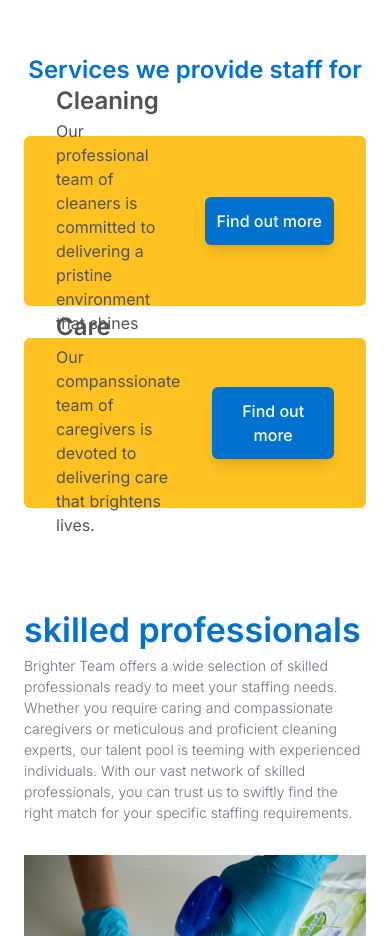
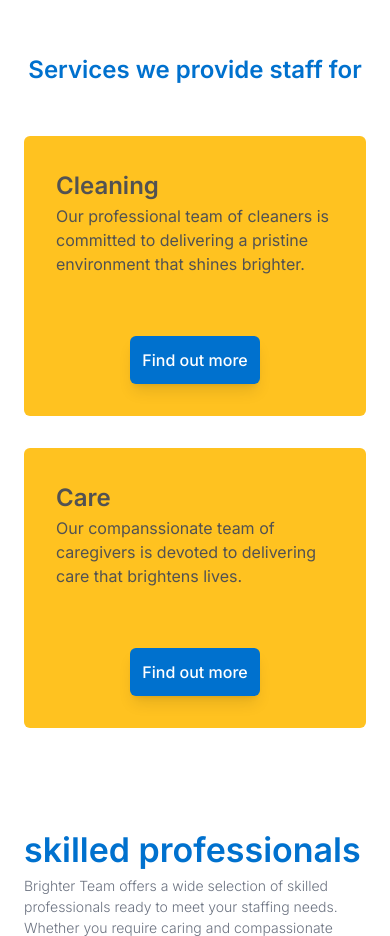
Before and after one commit to manuelking/rosam-app, a Next.js app: page / in a window 390 px wide. Shown: the part 880-1816 px from the top of the page. Built offline with nearby package versions, Linux system fonts and the light colour scheme.

Commit message:
making services card responsive

```diff
--- a/app/page.tsx
+++ b/app/page.tsx
@@ -47,7 +47,7 @@ export default function Home() {
 
         <div className="grid md:grid-cols-2 grid-cols-1 gap-8 w-full">
           <Link href="/cleaning">
-            <div className="flex flex-row justify-center items-center bg-sun  rounded-md gap-8 h-[170px] p-8">
+            <div className="flex xs:flex-row flex-col justify-center items-center bg-sun  rounded-md gap-8 xs:h-[170px] xxs:h-[250px] h-[280px] p-8">
               <div className="flex-1 flex flex-col">
                 <h1 className="text-neutral-600 font-semibold text-[24px]">
                   Cleaning
@@ -65,7 +65,7 @@ export default function Home() {
             </div>
           </Link>
           <Link href="/care">
-            <div className="flex flex-row justify-center items-center bg-sun  rounded-md gap-8 h-[170px] p-8">
+            <div className="flex xs:flex-row flex-col justify-center items-center bg-sun  rounded-md gap-8 xs:h-[170px] xxs:h-[250px] h-[280px] p-8">
               <div className="flex-1 flex flex-col">
                 <h1 className="text-neutral-600 font-semibold text-[24px]">
                   Care
```
